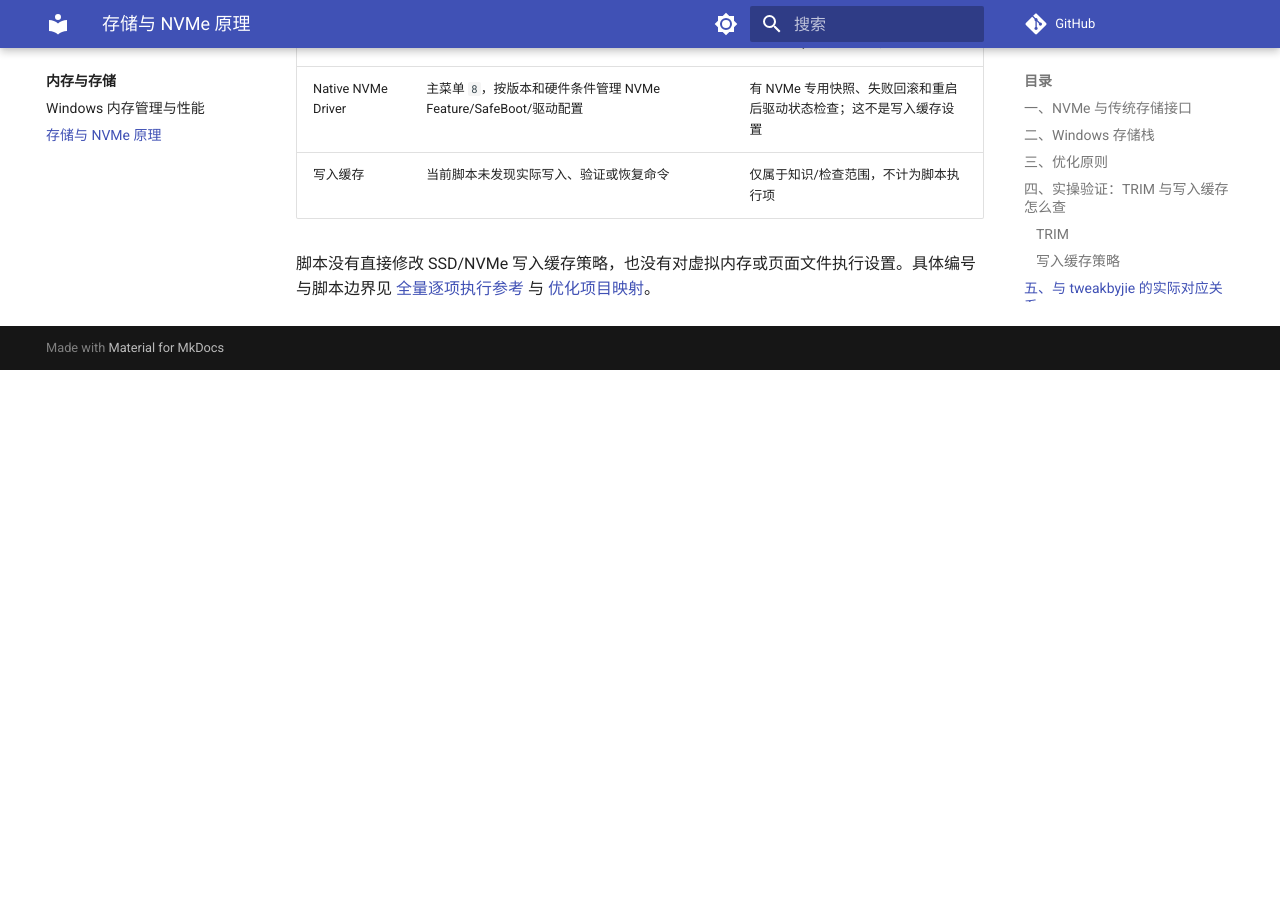
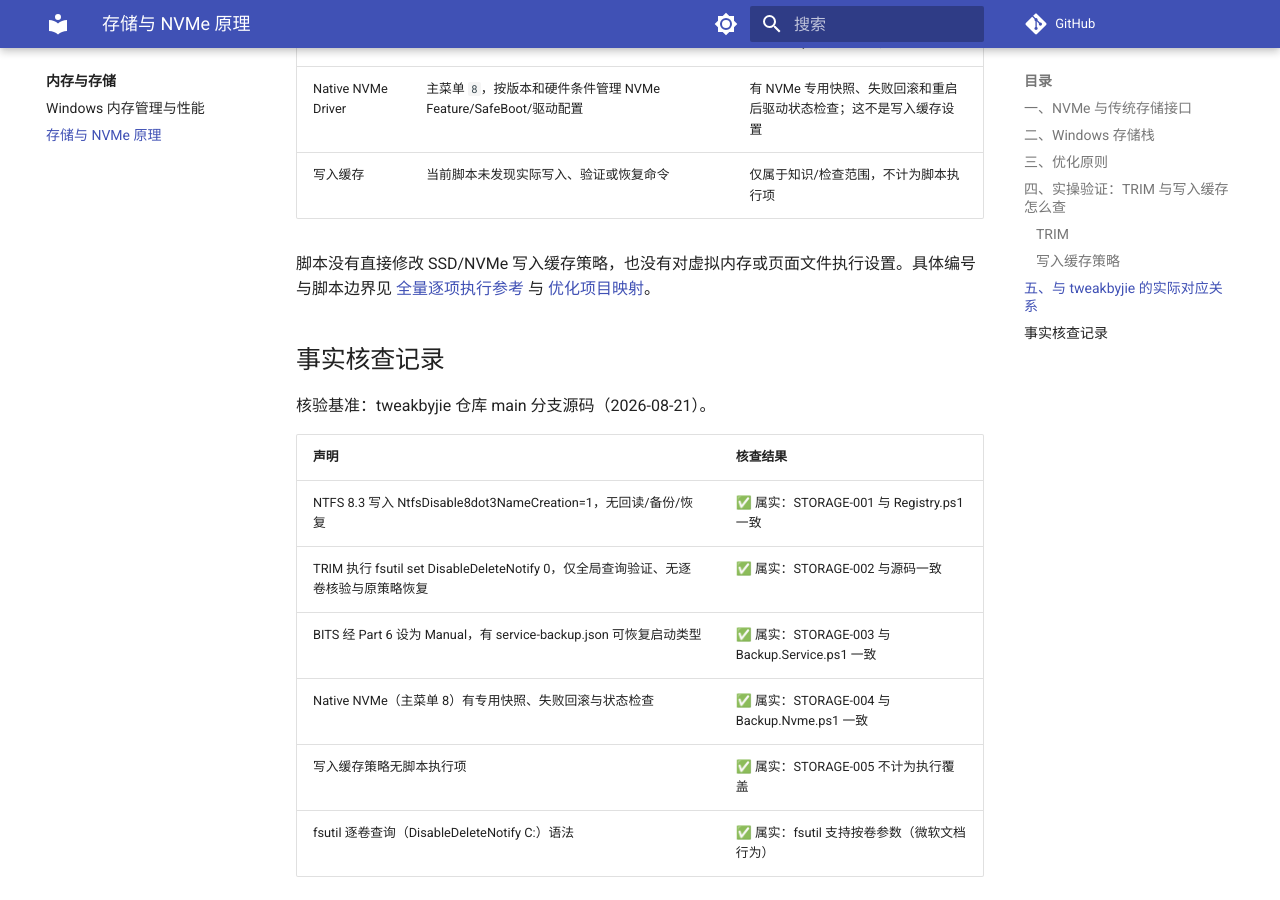
Before and after one commit to 3304711297/youshouldknow, an MkDocs documentation site: the page built from docs/内存与存储/存储与NVMe原理.md, in a window 1280 px wide and 900 px high, scrolled down 1888 px. Built offline with MkDocs 1.6.1 and Material for MkDocs 9.7.7, drawn with Linux system fonts in a browser that asks for light colours; comment, search, counter and statistics services are not loaded; before the commit the page ends 2258 px from its top, so only the background shows below that.

Commit message:
事实核查第二批B组：CPU/GPU/内存/存储四篇主文核验记录
- 四篇主文关键声明对照 tweak 源码与映射文档逐条核实（全部属实，无需勘误）
- 覆盖 Win32PrioritySeparation 位字段、HAGS/MPO、MMAgent/Prefetch、TRIM/8.3/NVMe 快照等核心声明

```diff
--- a/docs/内存与存储/存储与NVMe原理.md
+++ b/docs/内存与存储/存储与NVMe原理.md
@@ -58,3 +58,16 @@ fsutil behavior query DisableDeleteNotify C:
 | 写入缓存 | 当前脚本未发现实际写入、验证或恢复命令 | 仅属于知识/检查范围，不计为脚本执行项 |
 
 脚本没有直接修改 SSD/NVMe 写入缓存策略，也没有对虚拟内存或页面文件执行设置。具体编号与脚本边界见 [全量逐项执行参考](../项目导航/tweakbyjie全量执行参考.md) 与 [优化项目映射](../项目导航/tweakbyjie-optimization-mapping.md)。
+
+## 事实核查记录
+
+核验基准：tweakbyjie 仓库 main 分支源码（2026-08-21）。
+
+| 声明 | 核查结果 |
+| --- | --- |
+| NTFS 8.3 写入 NtfsDisable8dot3NameCreation=1，无回读/备份/恢复 | ✅ 属实：STORAGE-001 与 Registry.ps1 一致 |
+| TRIM 执行 fsutil set DisableDeleteNotify 0，仅全局查询验证、无逐卷核验与原策略恢复 | ✅ 属实：STORAGE-002 与源码一致 |
+| BITS 经 Part 6 设为 Manual，有 service-backup.json 可恢复启动类型 | ✅ 属实：STORAGE-003 与 Backup.Service.ps1 一致 |
+| Native NVMe（主菜单 8）有专用快照、失败回滚与状态检查 | ✅ 属实：STORAGE-004 与 Backup.Nvme.ps1 一致 |
+| 写入缓存策略无脚本执行项 | ✅ 属实：STORAGE-005 不计为执行覆盖 |
+| fsutil 逐卷查询（DisableDeleteNotify C:）语法 | ✅ 属实：fsutil 支持按卷参数（微软文档行为） |
```
Also changed, not shown: docs/CPU与延迟/CPU调度与游戏线程.md (+12 -0 lines), docs/GPU与显示/Windows图形管线与帧时间.md (+11 -0 lines), docs/内存与存储/Windows内存管理与性能.md (+10 -0 lines).
